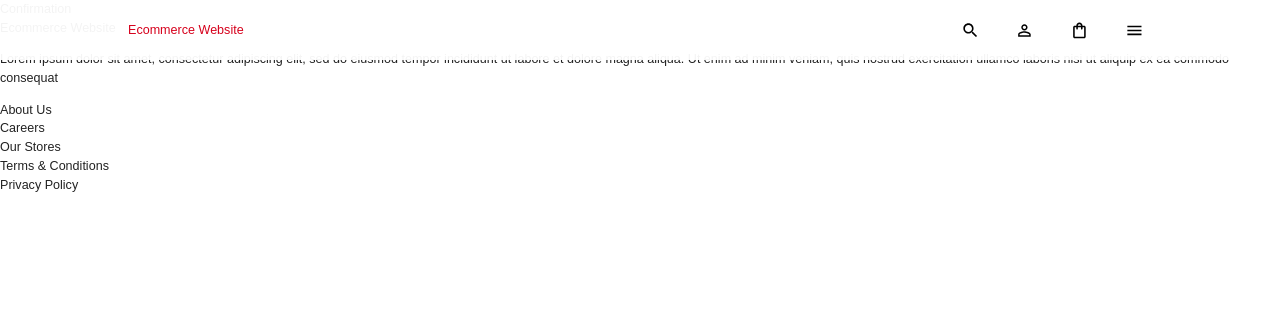
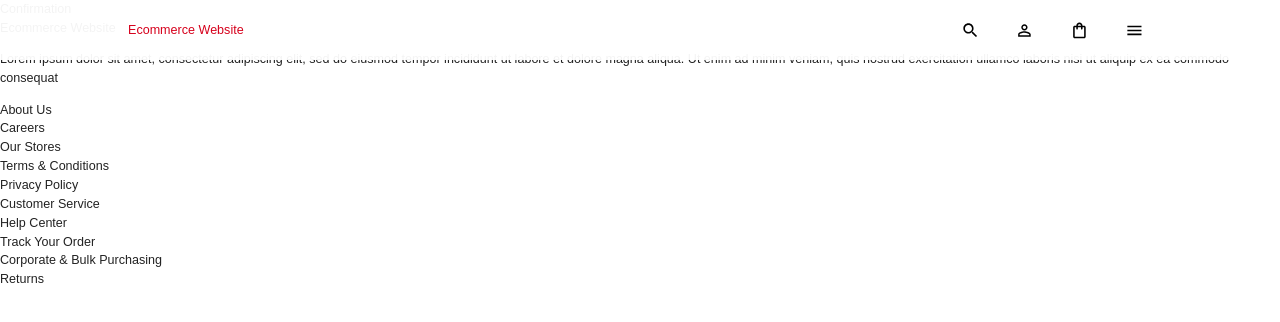
Before and after one commit to brosmar18/ecommerce-client, a React (Create React App) app: page /checkout/success in a window 1280 px wide. Shown: the top 322 px of the page. Built offline with nearby package versions, Linux system fonts and the light colour scheme; a web font is replaced by a local one.

Commit message:
Customer Service section added

```diff
--- a/src/pages/Global/Footer.jsx
+++ b/src/pages/Global/Footer.jsx
@@ -32,6 +32,15 @@ function Footer() {
                     <Typography>Terms & Conditions</Typography>
                     <Typography>Privacy Policy</Typography>
                 </Box>
+                <Box>
+                    <Typography>
+                        Customer Service
+                    </Typography>
+                    <Typography>Help Center</Typography>
+                    <Typography>Track Your Order</Typography>
+                    <Typography>Corporate & Bulk Purchasing</Typography>
+                    <Typography>Returns</Typography>
+                </Box>
             </Box>
         </Box>
     )
```
